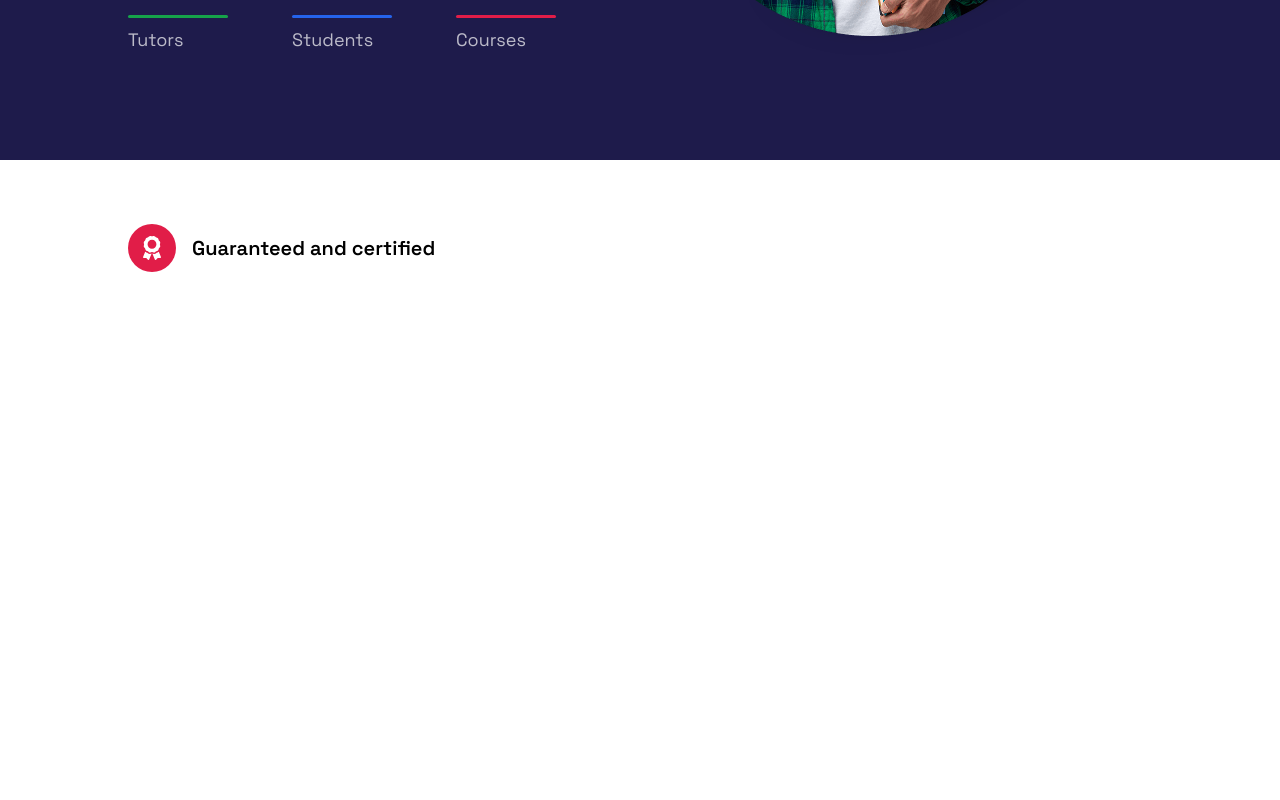
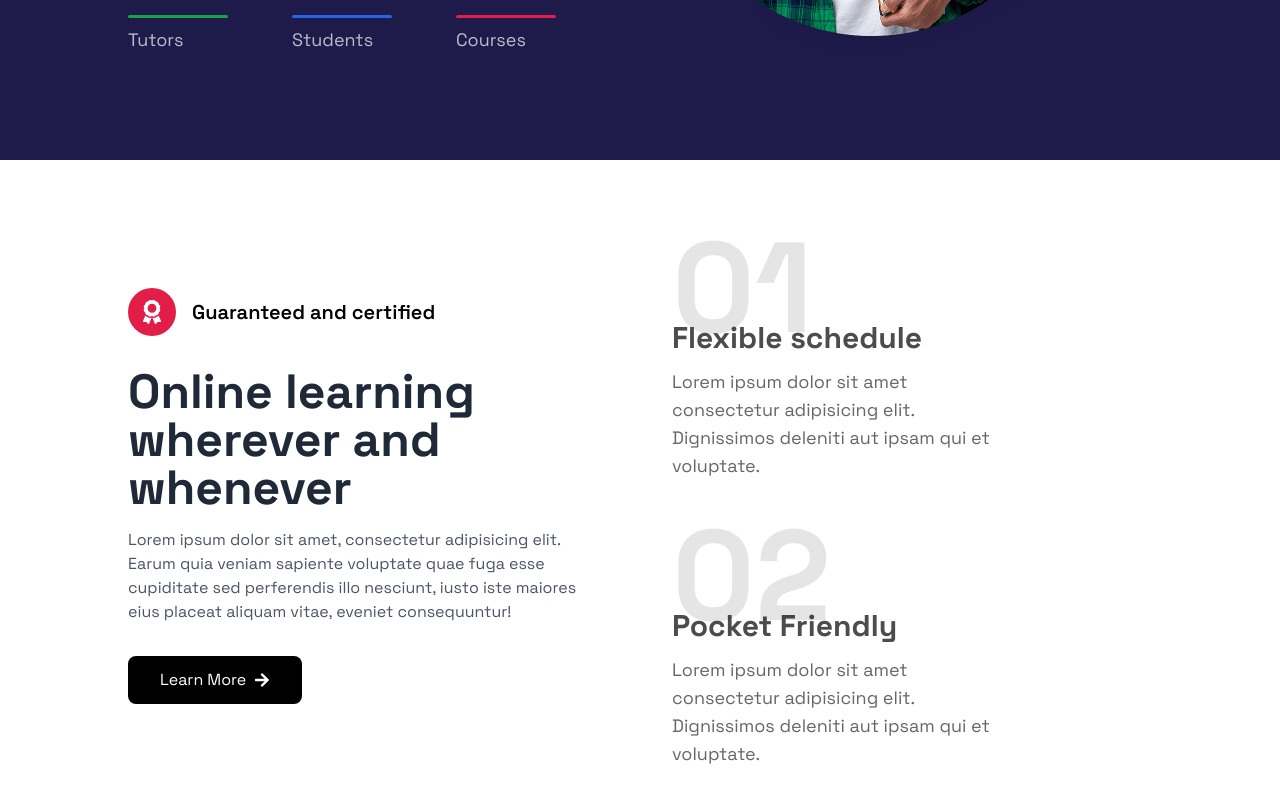
Before and after one commit to moonspark78/Journey_NextJS, a Next.js app: page / in a window 1280 px wide. Shown: the part 640-1440 px from the top of the page. Before the commit the page ends 976 px from the top, so only its background shows below. Built offline with nearby package versions, Linux system fonts and the light colour scheme.

Commit message:
done with  the about section  :art:

```diff
--- a/components/Home/About/About.tsx
+++ b/components/Home/About/About.tsx
@@ -1,5 +1,5 @@
 import React from 'react'
-import { FaAward } from 'react-icons/fa'
+import { FaAward, FaArrowRight } from 'react-icons/fa'
 
 const About = () => {
   return (
@@ -14,6 +14,48 @@ const About = () => {
                     </div>
                     <h1 className='text-xl text-black font-semibold'>Guaranteed and certified</h1>
                 </div>
+                <h1 className='text-2xl sm:text-3xl md:text-4xl lg:text-5xl text-gray-800 font-bold mt-8 md:leading-[3rem]
+                 lg:md:leading-[3.5rem]'>
+                    Online learning wherever and whenever
+                </h1>
+                <p className='mt-4 text-gray-600'>Lorem ipsum dolor sit amet, consectetur adipisicing elit.
+                    Earum quia veniam sapiente voluptate quae fuga esse cupiditate sed perferendis illo nesciunt,
+                    iusto iste maiores eius placeat aliquam vitae, eveniet consequuntur!
+                </p>
+                <button className='flex items-center space-x-2 px-8 py-3 mt-8 hover:bg-gray-700 transition-all duration-300
+                rounded-lg bg-black text-white'>
+                    <span>
+                        Learn More
+                    </span>
+                        <FaArrowRight/>
+                </button>
+            </div>
+            {/* 2nd part */}
+            <div>
+                <div>
+                    <h1 className='text-7xl md:text-7xl  lg:text-9xl font-bold text-black text-opacity-10'>
+                        01
+                    </h1>
+                    <div className='-mt-8'>
+                        <h1 className='text-xl md:text-3xl text-opacity-70 mb-3 text-black font-bold'>Flexible schedule</h1>
+                        <p className='w-[90%] lg:w-[70%] text-lg text-black text-opacity-60'>
+                            Lorem ipsum dolor sit amet consectetur adipisicing elit.
+                             Dignissimos deleniti aut ipsam qui et voluptate.
+                        </p>
+                    </div>
+                </div>
+                <div className='mt-8 w-full'>
+                    <h1 className='text-7xl lg:text-9xl font-bold text-black text-opacity-10'>
+                        02
+                    </h1>
+                    <div className='-mt-8'>
+                        <h1 className='text-xl md:text-3xl text-opacity-70 mb-3 text-black font-bold'>Pocket Friendly</h1>
+                        <p className='w-[90%] lg:w-[70%] text-lg text-black text-opacity-60'>
+                            Lorem ipsum dolor sit amet consectetur adipisicing elit.
+                             Dignissimos deleniti aut ipsam qui et voluptate.
+                        </p>
+                    </div>
+                </div>
             </div>
         </div>
     </div>
```
